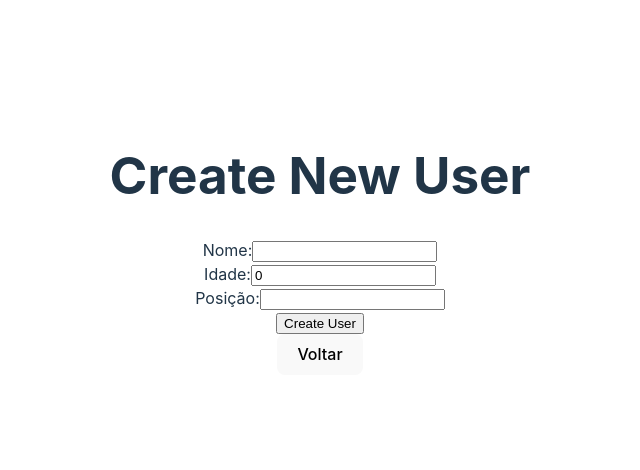
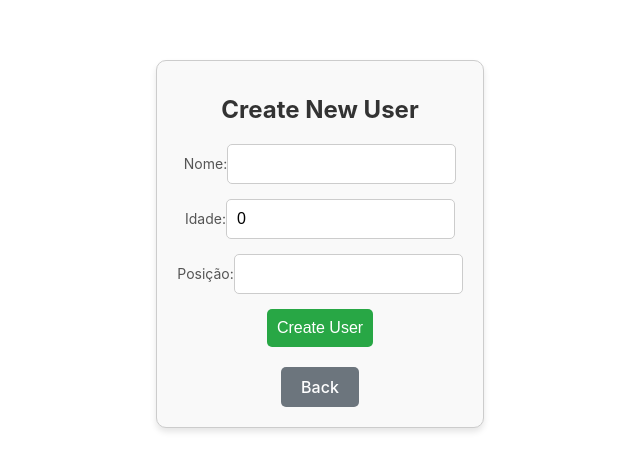
Before and after one commit to cleitoncfs/User-List, a React (Vite) app: page /new in a window 1280 px wide. Shown: the part 156-626 px from the top of the page, without its empty margins (320-960 px from the left). Built offline with nearby package versions, Linux system fonts and the light colour scheme.

Commit message:
Update Cleiton

```diff
--- a/src/App.jsx
+++ b/src/App.jsx
@@ -1,30 +1,37 @@
-import { useState } from 'react'
-import './App.css'
-import { Routes, Route } from 'react-router-dom'
-import usersJSON from './assets/users.json'
-import UsersPage from './pages/UsersPage/UsersPage'
-import NewUserPage from './pages/NewUserPage/NewUserPage'
-import UserPage from './pages/UserPage/UserPage'
-import EditUserPage from './pages/EditUserPage/EditUserPage'
+import { useState } from "react";
+import "./App.css";
+import { Routes, Route } from "react-router-dom";
+import usersJSON from "./assets/users.json";
+import UsersPage from "./pages/UsersPage/UsersPage";
+import NewUserPage from "./pages/NewUserPage/NewUserPage";
+import UserPage from "./pages/UserPage/UserPage";
+import EditUserPage from "./pages/EditUserPage/EditUserPage";
 
 function App() {
+    const [users, setUsers] = useState(usersJSON);
 
-  const [users, setUsers] = useState(usersJSON)
-
-  return (<>
-
-    <Routes>
-      <Route path='/' element={<UsersPage users={users} setUsers={setUsers} />} />
-      <Route path='/new' element={<NewUserPage users={users} setUsers={setUsers} />} />
-      <Route path='/:userId' element={<UserPage users={users} />} />
-      <Route path='/edit/:userId' element={<EditUserPage users={users} setUsers={setUsers} />} />
-      <Route path='*' element={<div>404 Page!</div>} />
-    </Routes>
-
-  </>)
-
+    return (
+        <>
+            <Routes>
+                <Route
+                    path="/"
+                    element={<UsersPage users={users} setUsers={setUsers} />}
+                />
+                <Route
+                    path="/new"
+                    element={<NewUserPage users={users} setUsers={setUsers} />}
+                />
+                <Route path="/:userId" element={<UserPage users={users} />} />
+                <Route
+                    path="/edit/:userId"
+                    element={<EditUserPage users={users} setUsers={setUsers} />}
+                />
+                <Route path="*" element={<div>404 Page!</div>} />
+            </Routes>
+        </>
+    );
 }
 
 // CRUD -> CRD
 
-export default App
+export default App;
--- /dev/null
+++ b/src/pages/EditUserPage/EditUserPage.css
@@ -0,0 +1,68 @@
+/* EditUserPage.css */
+
+.edit-user-container {
+    max-width: 500px;
+    margin: 50px auto;
+    padding: 20px;
+    border: 1px solid #ccc;
+    border-radius: 10px;
+    background-color: #f9f9f9;
+    box-shadow: 0 4px 6px rgba(0, 0, 0, 0.1);
+}
+
+.edit-user-container h1 {
+    text-align: center;
+    margin-bottom: 20px;
+    font-size: 24px;
+    color: #333;
+}
+
+.edit-user-container form {
+    display: flex;
+    flex-direction: column;
+    gap: 15px;
+}
+
+.edit-user-container label {
+    font-size: 14px;
+    color: #555;
+}
+
+.edit-user-container input {
+    padding: 10px;
+    border: 1px solid #ccc;
+    border-radius: 5px;
+    font-size: 16px;
+}
+
+.edit-user-container input[type="submit"] {
+    background-color: #007bff;
+    color: white;
+    border: none;
+    cursor: pointer;
+    transition: background-color 0.3s;
+}
+
+.edit-user-container input[type="submit"]:hover {
+    background-color: #0056b3;
+}
+
+.edit-user-container .back-button {
+    display: block;
+    margin-top: 20px;
+    text-align: center;
+}
+
+.edit-user-container .back-button button {
+    background-color: #6c757d;
+    color: white;
+    padding: 10px 20px;
+    border: none;
+    border-radius: 5px;
+    cursor: pointer;
+    transition: background-color 0.3s;
+}
+
+.edit-user-container .back-button button:hover {
+    background-color: #565e64;
+}
--- a/src/pages/EditUserPage/EditUserPage.jsx
+++ b/src/pages/EditUserPage/EditUserPage.jsx
@@ -1,97 +1,100 @@
-import React, { useState } from 'react'
-import { Link, useParams, useNavigate } from 'react-router-dom'
-
-/*
-  1. Obter o ID do utilizador dos parâmetros ✔️
-  2. Pesquisar o user a editar (.find()) ✔️
-  3. Obter esse user (.find()) ✔️
-  4. Preencher os inputs com os dados desse user ✔️
-  5. Tratar da função onSubmit para obter valores dos inputs
-  6. Substituir o array por uma cópia com este user editado.
-*/
+import React, { useState } from "react";
+import { Link, useParams, useNavigate } from "react-router-dom";
+import "./EditUserPage.css";
 
 function EditUserPage(props) {
+    const { userId } = useParams();
+    const { users, setUsers } = props;
 
-  const { userId } = useParams()
-  const { users, setUsers } = props
+    const userToEdit = users.find((user) => user.id == userId);
 
-  const userToEdit = users.find(user => user.id == userId)
+    const [name, setName] = useState(userToEdit.name);
+    const [age, setAge] = useState(userToEdit.age);
+    const [position, setPosition] = useState(userToEdit.position);
 
-  const [name, setName] = useState(userToEdit.name)
-  const [age, setAge] = useState(userToEdit.age)
-  const [position, setPosition] = useState(userToEdit.position)
-
-  const navigate = useNavigate()
+    const navigate = useNavigate();
 
     const handleNameChange = (e) => {
-    setName(e.target.value)
-  }
+        setName(e.target.value);
+    };
 
     const handleAgeChange = (e) => {
-    setAge(e.target.value)
-  }
+        setAge(e.target.value);
+    };
 
     const handlePositionChange = (e) => {
-    setPosition(e.target.value)
-  }
+        setPosition(e.target.value);
+    };
 
     const handleSubmit = (e) => {
-    e.preventDefault()
+        e.preventDefault();
 
         // criar uma cópia do array
-    const usersCopy = [...users]
+        const usersCopy = [...users];
 
         // percorrer todos os users do array à procura do nosso
-    usersCopy.forEach(user => {
-
-      if (user.id == userToEdit.id){
-
+        usersCopy.forEach((user) => {
+            if (user.id == userToEdit.id) {
                 // alterar o nosso user
-        user.name = name
-        user.age = age
-        user.position = position
+                user.name = name;
+                user.age = age;
+                user.position = position;
             }
-    })
+        });
 
         // substituir o array do useState pela cópia
-    setUsers(usersCopy)
+        setUsers(usersCopy);
 
-    navigate("/")
-  }
-
+        navigate("/");
+    };
 
     return (
-    <div>
-
+        <div className="edit-user-container">
             <h1>Edit User</h1>
 
             <form onSubmit={handleSubmit}>
-
                 <div>
                     <label htmlFor="name">Nome:</label>
-          <input type="text" name='name' value={name} onChange={handleNameChange} />
+                    <input
+                        type="text"
+                        name="name"
+                        value={name}
+                        onChange={handleNameChange}
+                    />
                 </div>
 
                 <div>
                     <label htmlFor="age">Idade:</label>
-          <input type="number" name='age' value={age} onChange={handleAgeChange} />
+                    <input
+                        type="number"
+                        name="age"
+                        value={age}
+                        onChange={handleAgeChange}
+                    />
                 </div>
 
                 <div>
                     <label htmlFor="position">Posição:</label>
-          <input type="text" name='position' value={position} onChange={handlePositionChange} />
+                    <input
+                        type="text"
+                        name="position"
+                        value={position}
+                        onChange={handlePositionChange}
+                    />
                 </div>
 
                 <div>
-          <input type="submit" value={"Save Changes"} />
+                    <input type="submit" value="Save Changes" />
                 </div>
-
             </form>
 
-      <Link to={`/`}> <button>Voltar</button> </Link>
-
+            <div className="back-button">
+                <Link to={`/`}>
+                    <button>Back</button>
+                </Link>
             </div>
-  )
+        </div>
+    );
 }
 
-export default EditUserPage
+export default EditUserPage;
--- /dev/null
+++ b/src/pages/NewUserPage/NewUserPage.css
@@ -0,0 +1,68 @@
+/* NewUserPage.css */
+
+.new-user-container {
+    max-width: 500px;
+    margin: 50px auto;
+    padding: 20px;
+    border: 1px solid #ccc;
+    border-radius: 10px;
+    background-color: #f9f9f9;
+    box-shadow: 0 4px 6px rgba(0, 0, 0, 0.1);
+}
+
+.new-user-container h1 {
+    text-align: center;
+    margin-bottom: 20px;
+    font-size: 24px;
+    color: #333;
+}
+
+.new-user-container form {
+    display: flex;
+    flex-direction: column;
+    gap: 15px;
+}
+
+.new-user-container label {
+    font-size: 14px;
+    color: #555;
+}
+
+.new-user-container input {
+    padding: 10px;
+    border: 1px solid #ccc;
+    border-radius: 5px;
+    font-size: 16px;
+}
+
+.new-user-container input[type="submit"] {
+    background-color: #28a745;
+    color: white;
+    border: none;
+    cursor: pointer;
+    transition: background-color 0.3s;
+}
+
+.new-user-container input[type="submit"]:hover {
+    background-color: #218838;
+}
+
+.new-user-container .back-button {
+    display: block;
+    margin-top: 20px;
+    text-align: center;
+}
+
+.new-user-container .back-button button {
+    background-color: #6c757d;
+    color: white;
+    padding: 10px 20px;
+    border: none;
+    border-radius: 5px;
+    cursor: pointer;
+    transition: background-color 0.3s;
+}
+
+.new-user-container .back-button button:hover {
+    background-color: #565e64;
+}
--- a/src/pages/NewUserPage/NewUserPage.jsx
+++ b/src/pages/NewUserPage/NewUserPage.jsx
@@ -1,36 +1,36 @@
-import React, { useState } from 'react'
-import { useNavigate, Link } from 'react-router-dom'
+import React, { useState } from "react";
+import { useNavigate, Link } from "react-router-dom";
+import "./NewUserPage.css";
 
 function NewUserPage(props) {
+    const { users, setUsers } = props;
 
-  const { users, setUsers } = props
+    const [name, setName] = useState("");
+    const [age, setAge] = useState(0);
+    const [position, setPosition] = useState("");
 
-  const [name, setName] = useState("")
-  const [age, setAge] = useState(0)
-  const [position, setPosition] = useState("")
-
-  const navigate = useNavigate()
+    const navigate = useNavigate();
 
     const handleNameChange = (e) => {
-    setName(e.target.value)
-  }
+        setName(e.target.value);
+    };
 
     const handleAgeChange = (e) => {
-    setAge(e.target.value)
-  }
+        setAge(e.target.value);
+    };
 
     const handlePositionChange = (e) => {
-    setPosition(e.target.value)
-  }
+        setPosition(e.target.value);
+    };
 
     const getNextId = () => {
-    users.sort((a, b) => a.id - b.id)
-    const lastUser = users[users.length - 1]
-    return lastUser.id + 1
-  }
+        users.sort((a, b) => a.id - b.id);
+        const lastUser = users[users.length - 1];
+        return lastUser.id + 1;
+    };
 
     const handleSubmit = (e) => {
-    e.preventDefault()
+        e.preventDefault();
 
         // Criar um novo user
         const newUser = {
@@ -38,46 +38,61 @@ function NewUserPage(props) {
             name,
             age,
             position,
-      image: "https://upload.wikimedia.org/wikipedia/commons/a/ac/Default_pfp.jpg"
-    }
+            image: "https://upload.wikimedia.org/wikipedia/commons/a/ac/Default_pfp.jpg",
+        };
 
-    setUsers([...users, newUser])
+        setUsers([...users, newUser]);
 
-    navigate("/")
-  }
+        navigate("/");
+    };
 
     return (
-    <div>
-
+        <div className="new-user-container">
             <h1>Create New User</h1>
 
             <form onSubmit={handleSubmit}>
-
                 <div>
                     <label htmlFor="name">Nome:</label>
-          <input type="text" name='name' value={name} onChange={handleNameChange} />
+                    <input
+                        type="text"
+                        name="name"
+                        value={name}
+                        onChange={handleNameChange}
+                    />
                 </div>
 
                 <div>
                     <label htmlFor="age">Idade:</label>
-          <input type="number" name='age' value={age} onChange={handleAgeChange} />
+                    <input
+                        type="number"
+                        name="age"
+                        value={age}
+                        onChange={handleAgeChange}
+                    />
                 </div>
 
                 <div>
                     <label htmlFor="position">Posição:</label>
-          <input type="text" name='position' value={position} onChange={handlePositionChange} />
+                    <input
+                        type="text"
+                        name="position"
+                        value={position}
+                        onChange={handlePositionChange}
+                    />
                 </div>
 
                 <div>
-          <input type="submit" value={"Create User"} />
+                    <input type="submit" value="Create User" />
                 </div>
-
             </form>
 
-      <Link to={`/`}> <button>Voltar</button> </Link>
-
+            <div className="back-button">
+                <Link to={`/`}>
+                    <button>Back</button>
+                </Link>
             </div>
-  )
+        </div>
+    );
 }
 
-export default NewUserPage
+export default NewUserPage;
--- /dev/null
+++ b/src/pages/UsersPage/UsersPage.css
@@ -0,0 +1,23 @@
+/* UsersPage.css */
+
+.add-user-btn {
+    background-color: green;
+    color: white;
+    padding: 10px 20px;
+    border: none;
+    border-radius: 5px;
+    cursor: pointer;
+    transition: background-color 0.3s ease;
+}
+
+.add-user-btn:hover {
+    background-color: darkgreen;
+}
+
+.add-user-btn:focus {
+    outline: none; /* Retira o contorno padrão do foco */
+}
+
+.add-user-btn:active {
+    background-color: #1e7e34; /* Cor verde mais escura quando o botão for pressionado */
+}
```
Also changed, not shown: amor.html (deleted, +0 -35 lines), src/components/User/User.css (+64 -11 lines), src/components/User/User.jsx (+42 -34 lines), src/pages/UserPage/UserPage.jsx (+29 -20 lines), src/pages/UsersPage/UsersPage.jsx (+18 -18 lines). Lines whose indentation alone changed are shown as unchanged.
